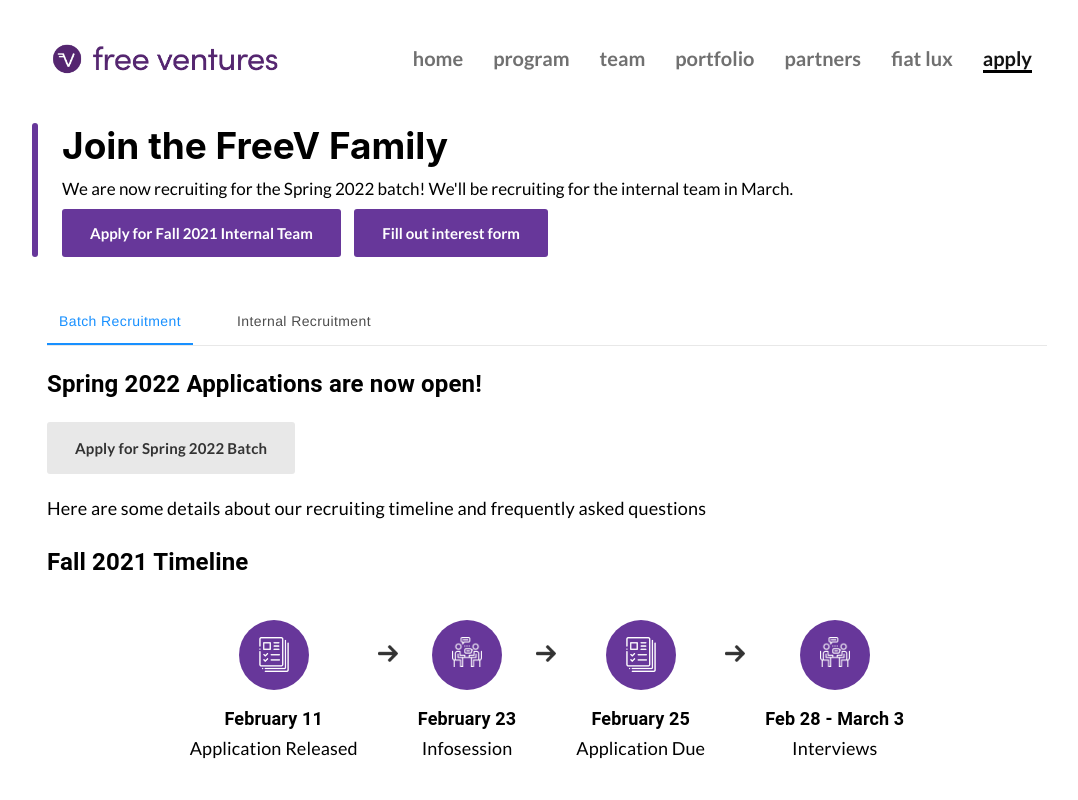
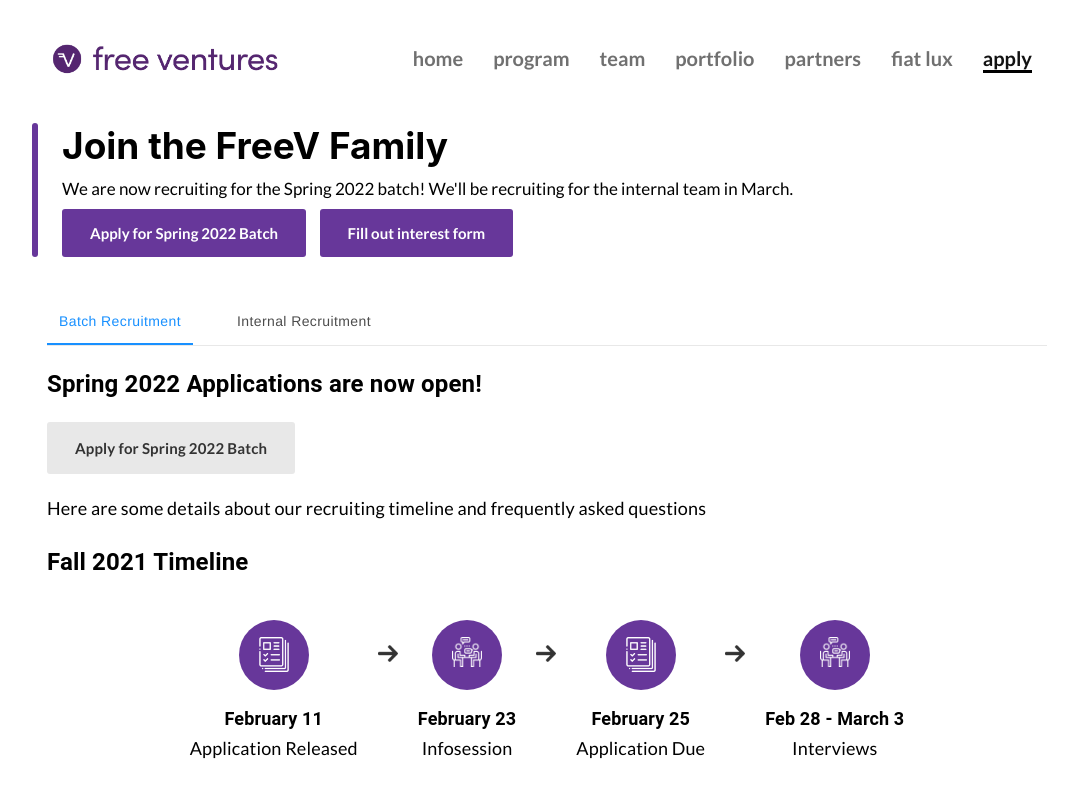
Before and after one commit to Free-Ventures-Cal/website, a React (Create React App) app: page /apply in a window 1280 px wide. Shown: the top 800 px of the page, without its empty margins (93-1171 px from the left). Built offline with nearby package versions, Linux system fonts and the light colour scheme.

Commit message:
Fix typo

```diff
--- a/src/Components/Apply.js
+++ b/src/Components/Apply.js
@@ -152,7 +152,7 @@ function Apply(props) {
                 header={'Join the FreeV Family'}
                 description={'We are now recruiting for the Spring 2022 batch! We\'ll be recruiting for the internal team in March.'}
             >
-                <a href={airtableLink} className="genericButton" target="_blank" rel="noopener noreferrer">Apply for Fall 2021 Internal Team</a>
+                <a href={airtableLink} className="genericButton" target="_blank" rel="noopener noreferrer">Apply for Spring 2022 Batch</a>
                 &nbsp;
                 &nbsp;
                 <a href="https://forms.gle/qXaXkYZDQbQL7ou88" className="genericButton" target="_blank" rel="noopener noreferrer">Fill out interest form</a>
```
